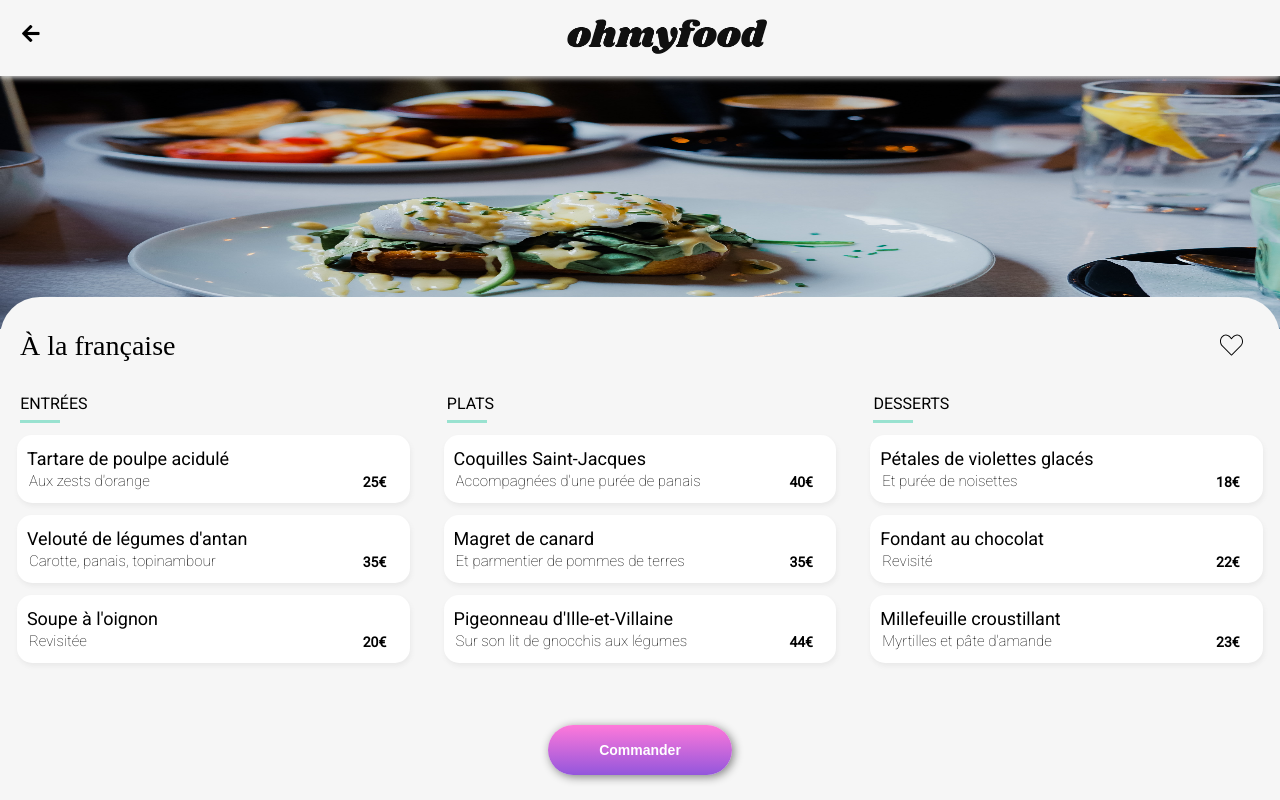
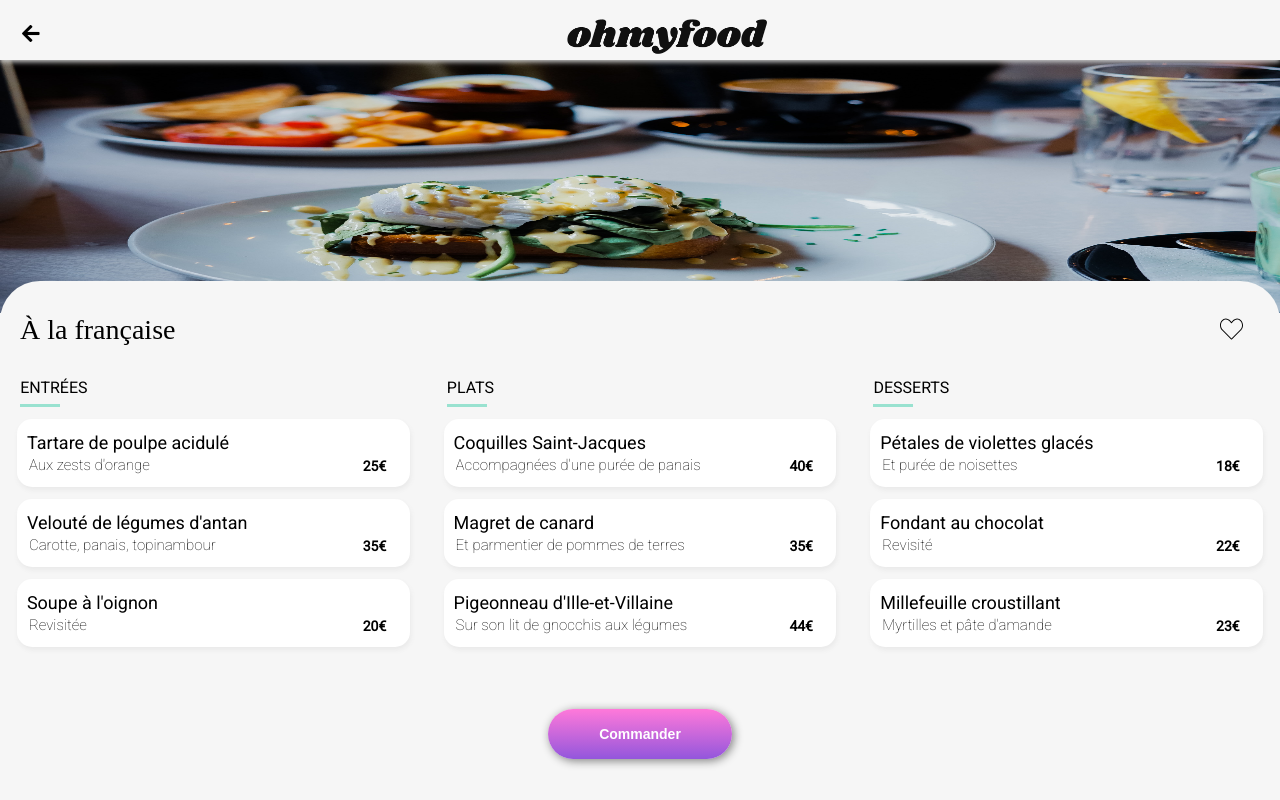
Before and after one commit to denisk13005/KirmanDenis_3_18032021, a website: page restos/aLaFrançaise.html in a window 1280 px wide. Shown: the top 800 px of the page. Drawn offline with Linux system fonts and the light colour scheme; a web font is replaced by a local one.

Commit message:
resolution format paysage

```diff
--- a/layouts/restos.scss
+++ b/layouts/restos.scss
@@ -10,7 +10,7 @@ body{
 }
 header {
     width: 100%;
-    height: 9.5vh;
+    height: 60px;
     box-shadow: 0px 2px 5px #cfcfcf;
     position: relative;
 
```
Also changed, not shown: layouts/restos.css, 1 other file.
